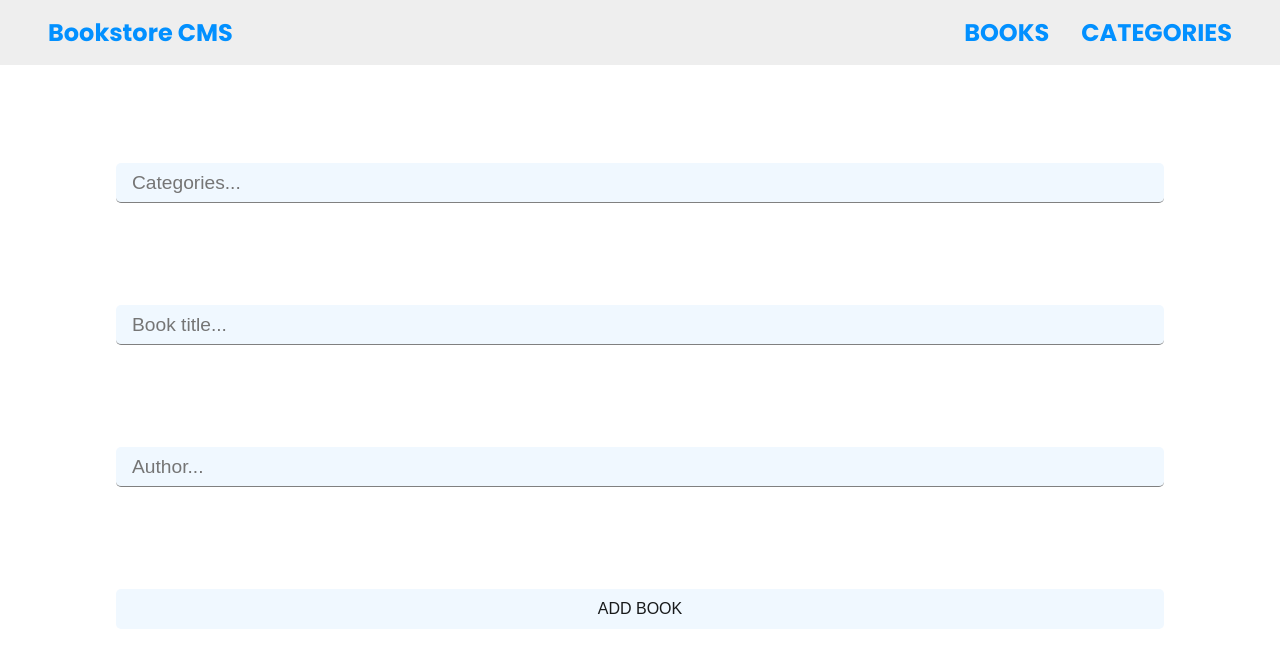
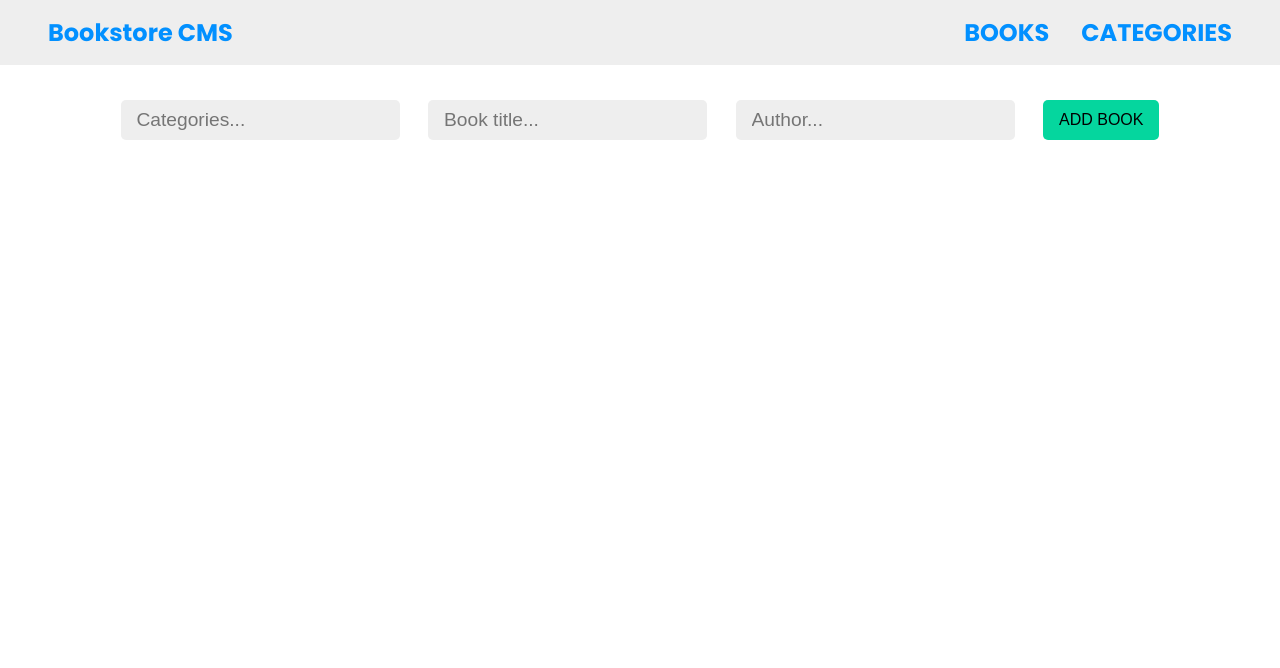
Before and after one commit to ajarek/react-89-vite-bookstore-cms-Router-6-11, a React (Vite) app: page / in a window 1280 px wide. Shown: the top 668 px of the page. Built offline with nearby package versions, Linux system fonts and the light colour scheme.

Commit message:
added css to the form

```diff
--- a/src/components/Form/Form.css
+++ b/src/components/Form/Form.css
@@ -2,10 +2,9 @@ form {
   width: 100%;
   height: 100%;
   display: flex;
-  flex-direction: column;
-  align-items: center;
+  align-items: flex-start;
   justify-content: space-evenly;
-  padding: 1rem;
+  gap: 8px;
 }
 form input {
   width: 100%;
@@ -15,29 +14,33 @@ form input {
   outline: none;
   border: none;
   border-radius: 5px;
-  border-bottom: 1px solid grey;
-  background-color: #f0f8ff;
+  background-color: var(--grey);
   user-select: none;
-  color: aliceblue;
-  margin-bottom: 0.5rem;
+  color: var(--black);
+
 }
 input[type='text']:focus {
-  background-color: #151515;
+  background-color: var(--blue);
+  color: var(--white);
 }
 form input[type='submit'] {
-  color: #181a1b;
+  color: var(--black);
   width: 100%;
+  padding: 8px 16px;
   font-size: 1rem;
-  padding: 0;
-  border-bottom-color: #11cc55;
   border: none;
   cursor: pointer;
   transition: all 0.2s ease-in-out;
-  background-color: #f0f8ff;
+  background-color: var(--green);
 }
 form input[type='submit']:hover {
-  border: solid 1px #11cc55;
+  background-color: var(--blue);
+  color: var(--white);
+}
+.wrapper-input{
+  position: relative;
 }
 form p {
   color: red;
+  position: absolute;
 }
--- a/src/components/Form/Form.jsx
+++ b/src/components/Form/Form.jsx
@@ -2,21 +2,33 @@ import { useForm } from 'react-hook-form'
 import { yupResolver } from '@hookform/resolvers/yup'
 import * as yup from 'yup'
 import './Form.css'
-
+import { useEffect } from 'react'
 export const Form = () => {
   const schema = yup.object().shape({
     categories: yup.string().required(),
-    title: yup.string().email().required(),
+    title: yup.string().required(),
     author: yup.string().required(),
   })
 
   const {
     register,
     handleSubmit,
+    reset,
+    formState,
     formState: { errors },
   } = useForm({
     resolver: yupResolver(schema),
   })
+
+  useEffect(() => {
+    if (formState.isSubmitSuccessful) {
+      reset({
+        categories: '',
+        title: '',
+        author: '',
+      })
+    }
+  }, [formState, reset])
 
   const onSubmit = (data) => {
      console.log(data)
@@ -24,29 +36,36 @@ export const Form = () => {
 
   return (
     <form onSubmit={handleSubmit(onSubmit)}>
+      <div className="wrapper-input">
       <input
         type='text'
         placeholder='Categories...'
         {...register('categories')}
       />
       <p>{errors?.categories?.message}</p>
+      </div>
+      <div className="wrapper-input">
       <input
         type='text'
         placeholder='Book title...'
         {...register('title')}
       />
       <p>{errors.title?.message}</p>
+      </div>
+      <div className="wrapper-input">
       <input
         type='text'
         placeholder='Author...'
         {...register('author')}
       />
       <p>{errors.author?.message}</p>
-
+      </div>
+      <div className="wrapper-input">
       <input
         type='submit'
         value='ADD BOOK'
       />
+      </div>
     </form>
   )
 }
```
